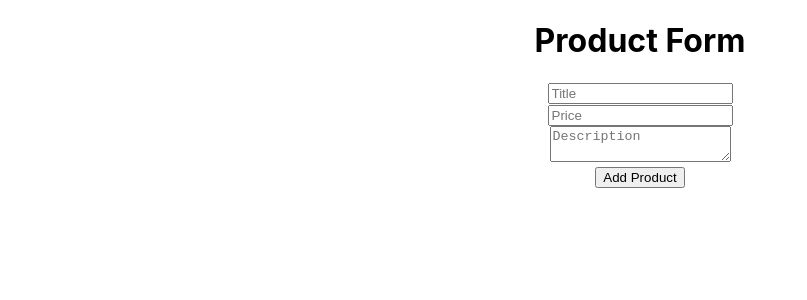
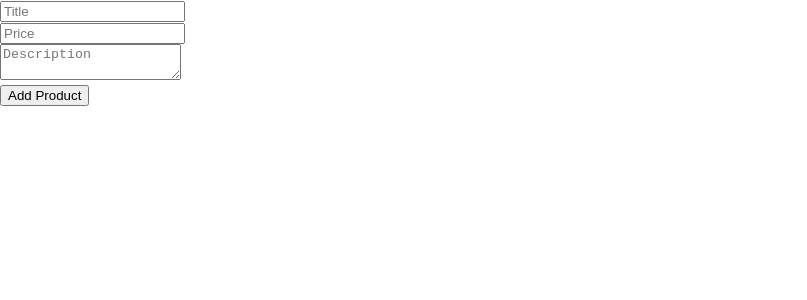
Before and after one commit to Izzeddin-Samara/MERN-Stack, a React (Create React App) app in the folder Full Stack MERN/product-manager/client/: page / in a window 1280 px wide. Shown: the top 300 px of the page, without its empty margins (0-807 px from the left). Built offline with nearby package versions, Linux system fonts and the light colour scheme.

Commit message:
Add routing for product pages

```diff
--- a/Full Stack MERN/product-manager/client/src/App.js
+++ b/Full Stack MERN/product-manager/client/src/App.js
@@ -1,14 +1,21 @@
 import React from 'react';
-import './App.css';
-import ProductForm from './components/AddProduct';
+import { BrowserRouter as Router, Route, Routes } from 'react-router-dom';
+import AllProducts from './components/AllProducts';
+import ProductDetails from './components/ProductDetails';
+import AddProduct from './components/AddProduct';
 
-function App() {
-  return (
-    <div className="App">
-      <h1>Product Form</h1>
-      <ProductForm />
-    </div>
-  );
-}
+const App = () => {
+    return (
+        <Router>
+            <div>
+                <Routes>
+                    <Route path="/products" element={<AllProducts />} />
+                    <Route path="/products/:id" element={<ProductDetails />} />
+                    <Route path="/" element={<AddProduct />} />
+                </Routes>
+            </div>
+        </Router>
+    );
+};
 
 export default App;
```
